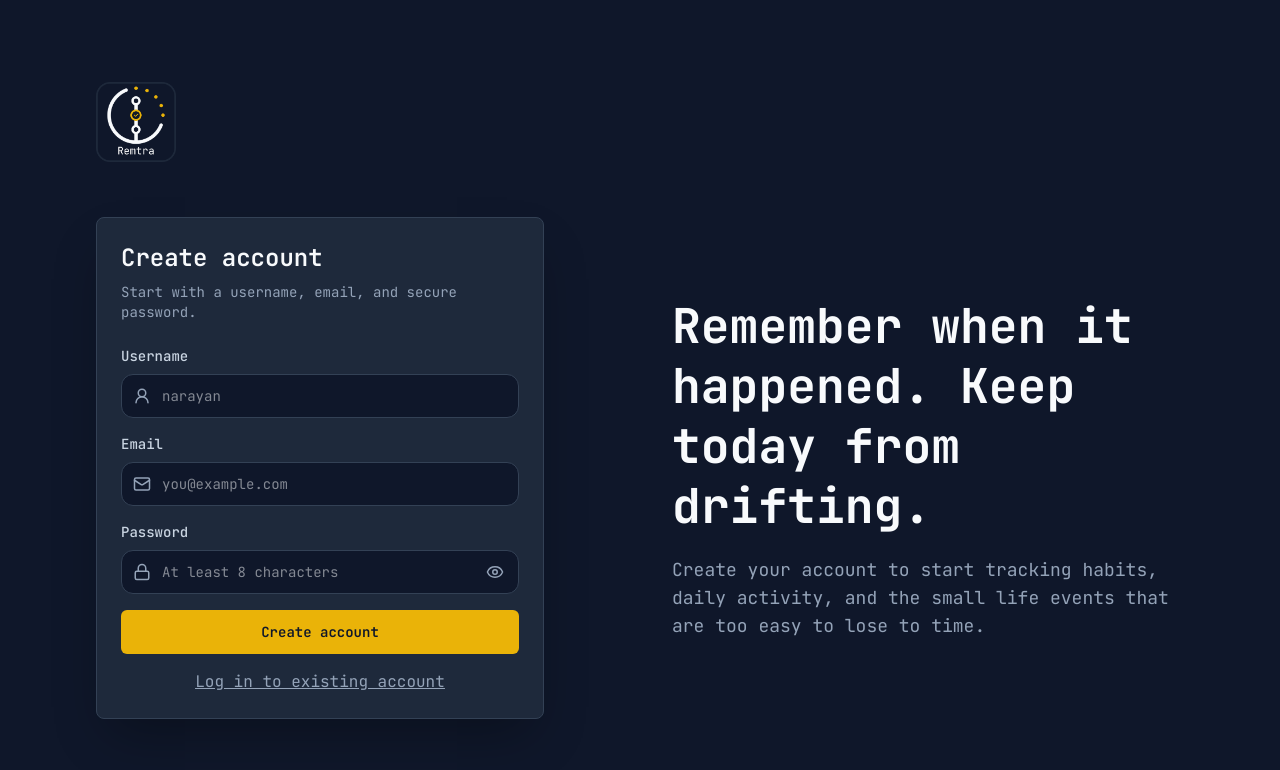
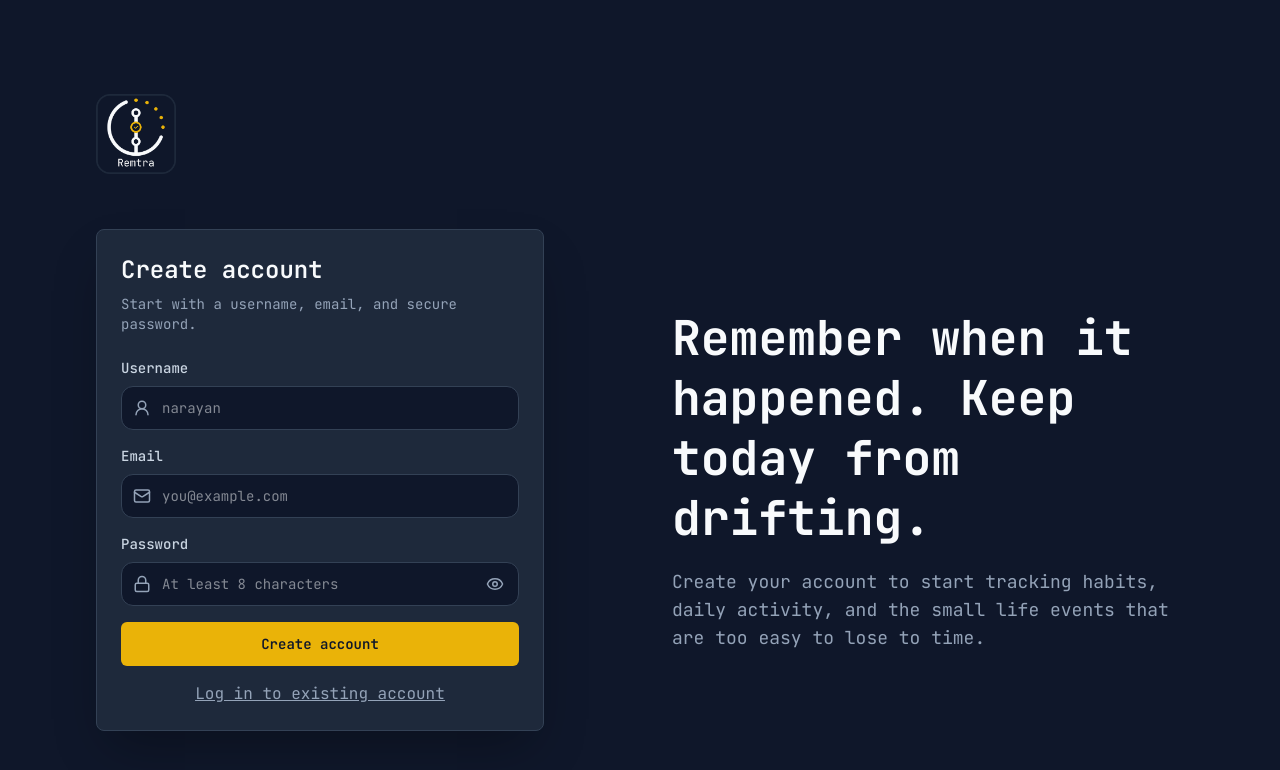
Before and after one commit to nl-codes/remtra, a React (Vite) app in the folder frontend/: page /register in a window 1280 px wide. Shown: the top 770 px of the page. Built offline with nearby package versions, Linux system fonts and the light colour scheme; no server answers; the HTML template or start-up script is replaced by a standard one.

Commit message:
fix(styles): update body margin for consistent layout

```diff
--- a/frontend/src/index.css
+++ b/frontend/src/index.css
@@ -21,7 +21,7 @@ html {
 }
 
 body {
-    margin: 0;
+    margin: 12px 12px 0 12px;
     min-width: 320px;
     min-height: 100vh;
     background: var(--color-primary-background);
```
